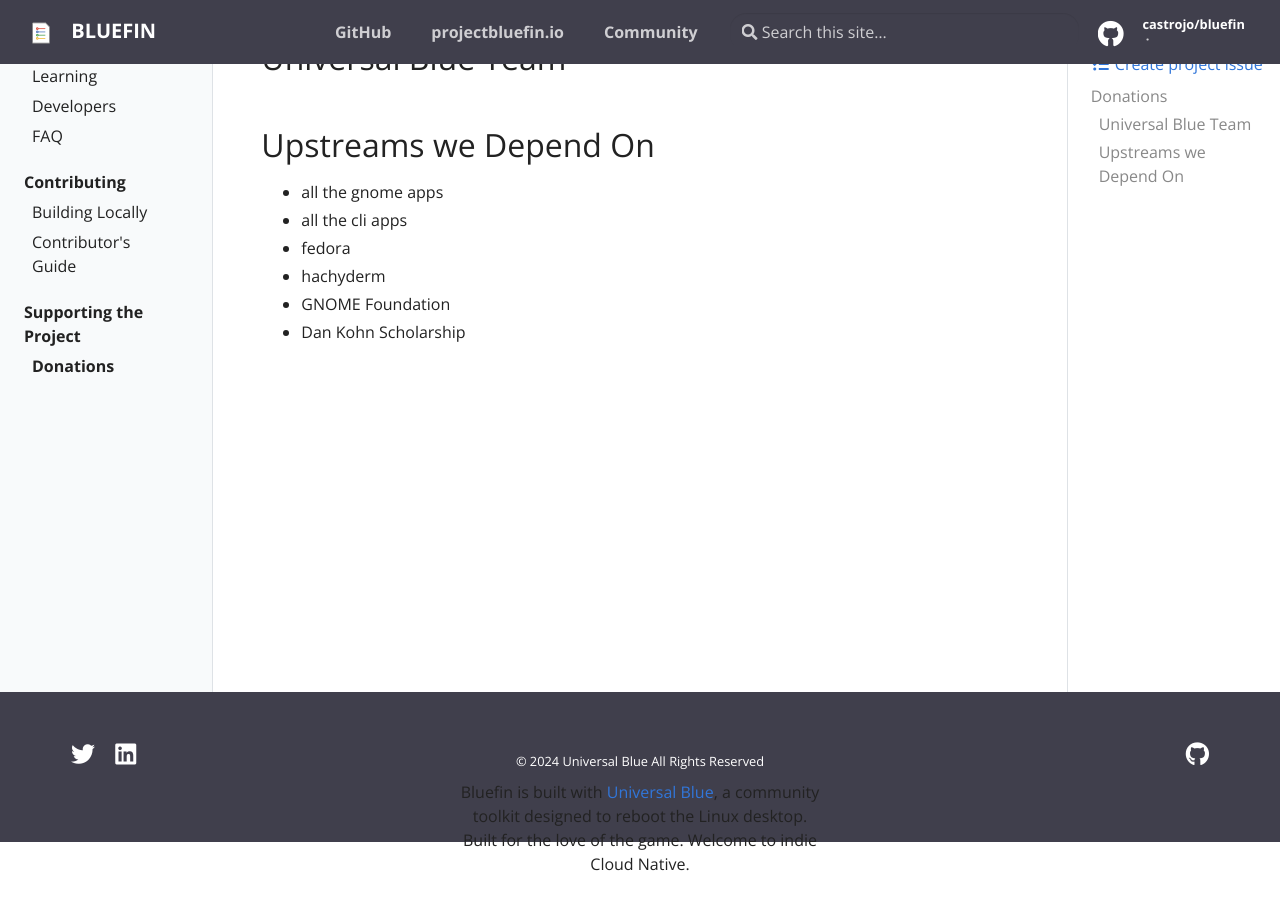
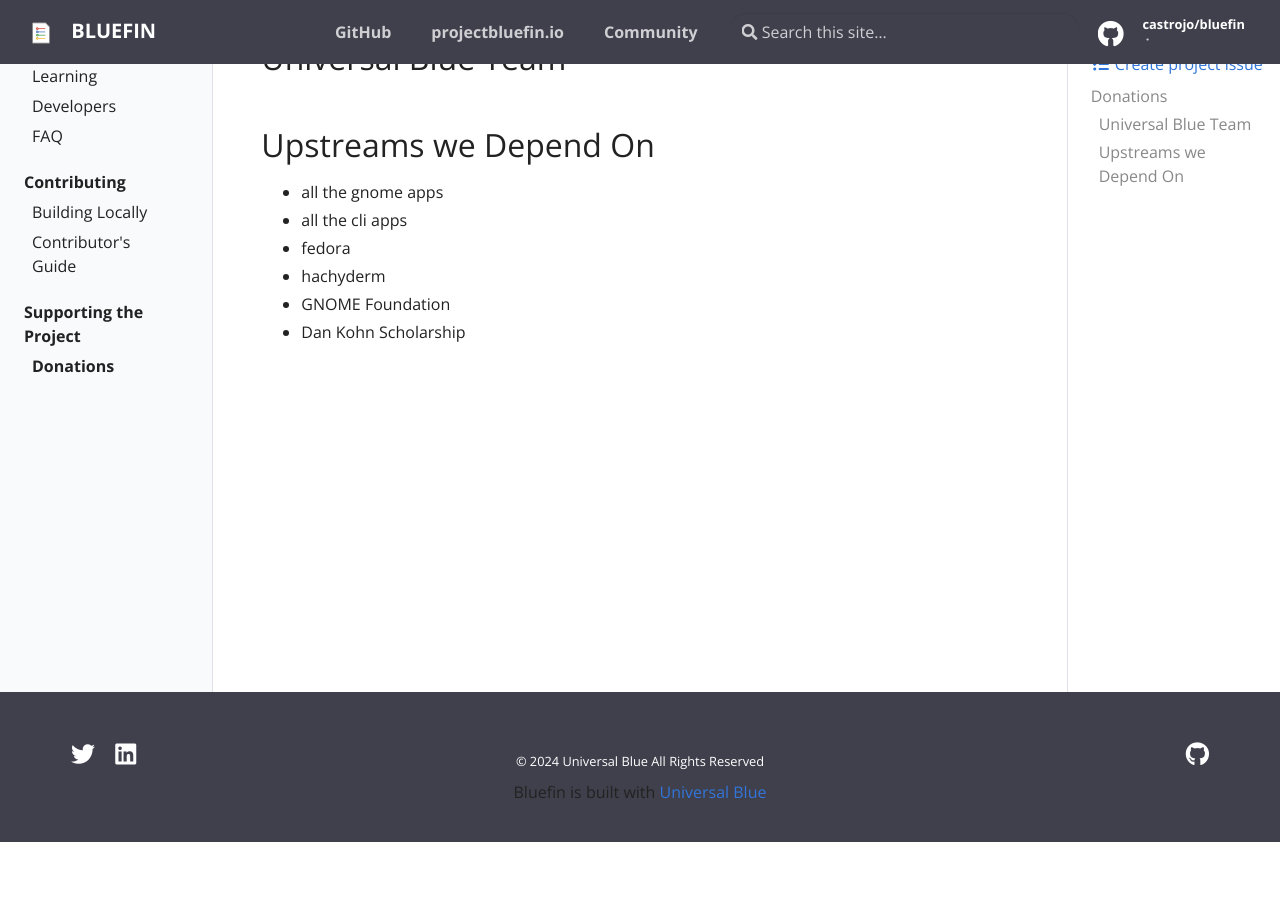
Before and after one commit to ublue-os/bluefin-docs, a Jekyll site: the page built from _docs/donations.md, in a window 1280 px wide and 900 px high, scrolled down 192 px. Built offline with Jekyll 4.4.1, drawn with Linux system fonts in a browser that asks for light colours; after the commit the page ends 1034 px from its top, so only the background shows below that.

Commit message:
Update footer.html

```diff
--- a/_includes/footer.html
+++ b/_includes/footer.html
@@ -30,8 +30,7 @@
       </div>
       <div class="col-12 col-sm-4 text-center py-2 order-sm-2">
         <small class="text-white">© {{ 'now' | date: "%Y" }} {{ site.author }} All Rights Reserved</small>
-        {% if site.privacy %}<small class="ml-1"><a href="{{ site.privacy }}" target="_blank">Privacy Policy</a></small>{% endif %}
-        <p class="mt-2">Bluefin is built with <a href=http://universal-blue.org">Universal Blue</a>, a community toolkit designed to reboot the Linux desktop. Built for the love of the game. Welcome to indie Cloud Native.</p>
+        <p class="mt-2">Bluefin is built with <a href=http://universal-blue.org">Universal Blue</a></p>
       </div>
     </div>
   </div>
```
